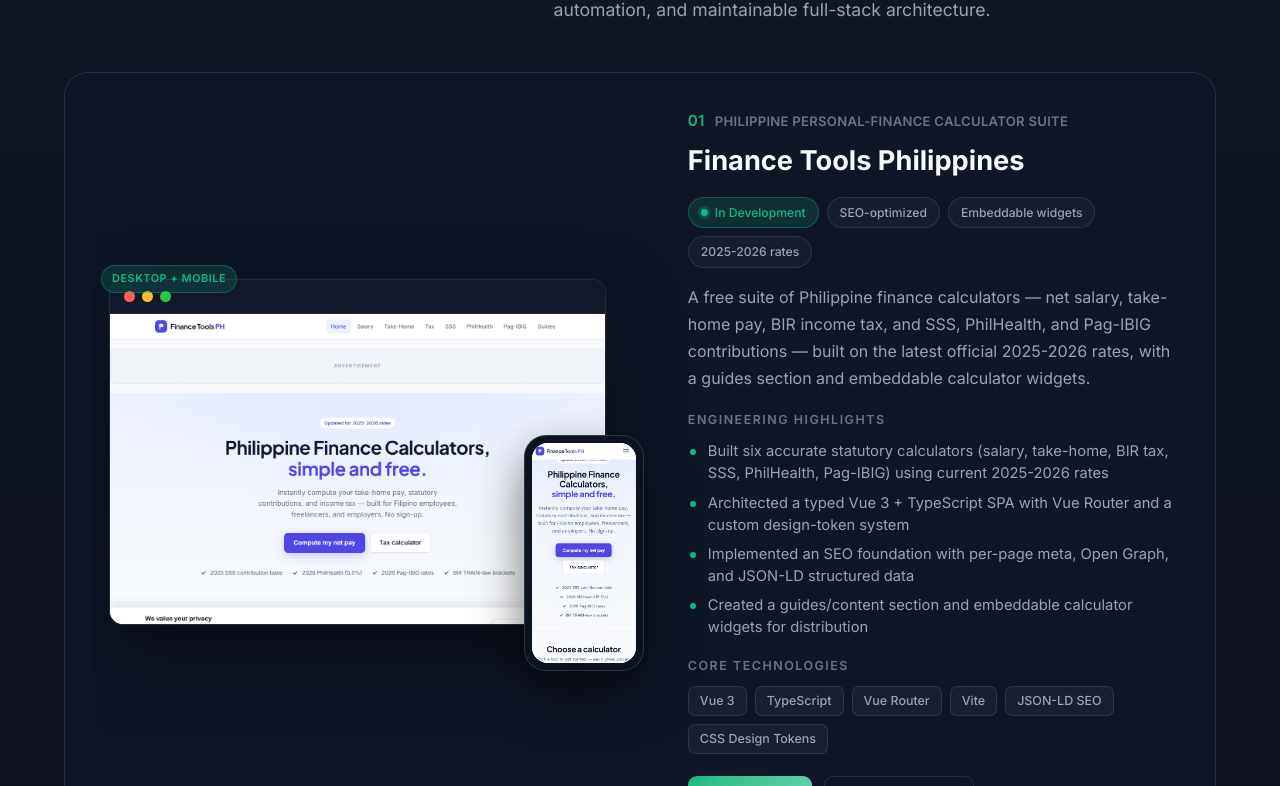
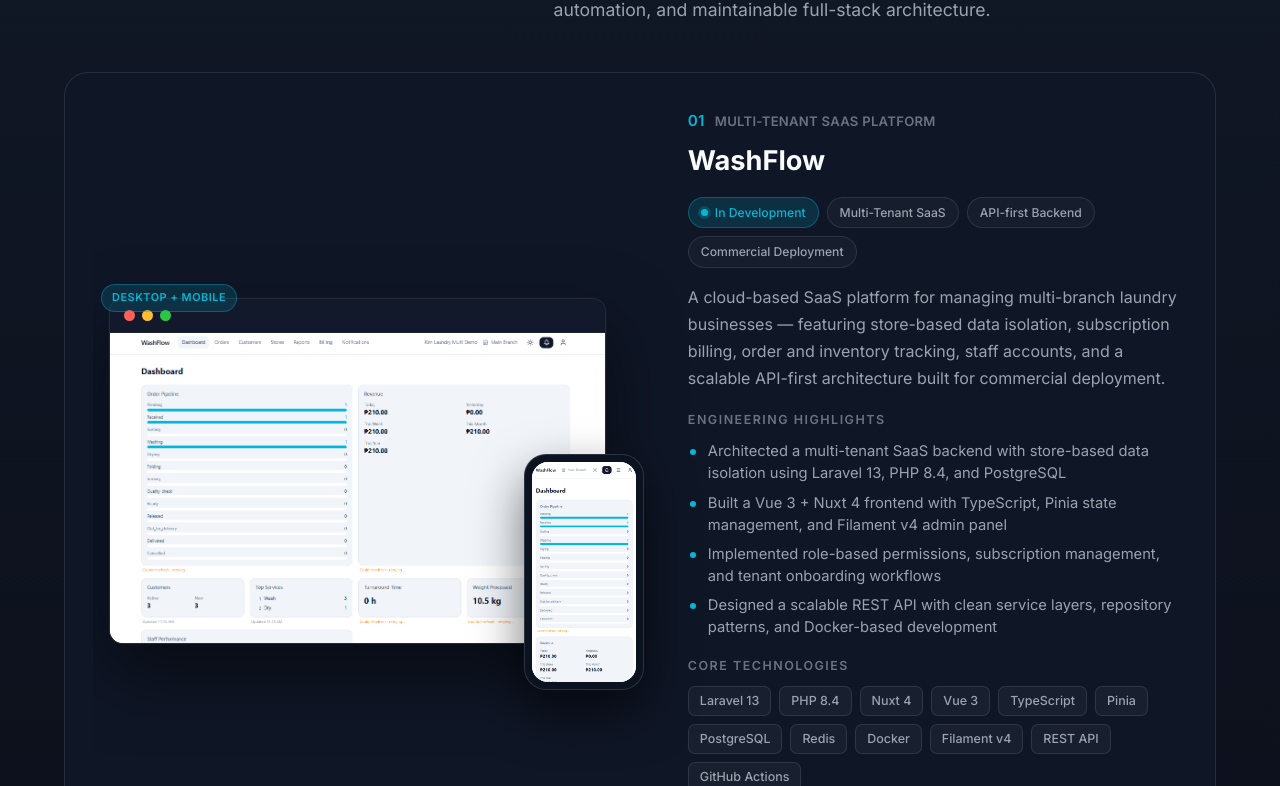
Before and after one commit to Kimbarona/my-portfolio, a React (Vite) app: page / in a window 1280 px wide. Shown: the part 5514-6300 px from the top of the page. Built offline with nearby package versions, Linux system fonts and the light colour scheme; no server answers.

Commit message:
Add washflow in my featured projects

```diff
--- a/src/sections/Projects.css
+++ b/src/sections/Projects.css
@@ -68,6 +68,7 @@
 .project-showcase-violet { --project-accent: #a78bfa; --project-accent-soft: rgba(167, 139, 250, 0.16); }
 .project-showcase-amber { --project-accent: #f59e0b; --project-accent-soft: rgba(245, 158, 11, 0.16); }
 .project-showcase-emerald { --project-accent: #10b981; --project-accent-soft: rgba(16, 185, 129, 0.16); }
+.project-showcase-cyan { --project-accent: #06b6d4; --project-accent-soft: rgba(6, 182, 212, 0.16); }
 
 .carousel-viewport {
   overflow: hidden;
--- a/src/sections/Projects.jsx
+++ b/src/sections/Projects.jsx
@@ -2,6 +2,31 @@
 import './Projects.css';
 
 const projects = [
+  {
+    title: 'WashFlow',
+    type: 'Multi-Tenant SaaS Platform',
+    status: 'In Development',
+    image: '/project-screenshots/washflow.png',
+    mobileImage: '/project-screenshots/washflow-mobile.png',
+    imageAlt: 'WashFlow multi-tenant SaaS platform dashboard showing laundry business management, branch overview, and subscription controls',
+    url: '#',
+    summary:
+      'A cloud-based SaaS platform for managing multi-branch laundry businesses — featuring store-based data isolation, subscription billing, order and inventory tracking, staff accounts, and a scalable API-first architecture built for commercial deployment.',
+    responsibilities: [
+      'Architected a multi-tenant SaaS backend with store-based data isolation using Laravel 13, PHP 8.4, and PostgreSQL',
+      'Built a Vue 3 + Nuxt 4 frontend with TypeScript, Pinia state management, and Filament v4 admin panel',
+      'Implemented role-based permissions, subscription management, and tenant onboarding workflows',
+      'Designed a scalable REST API with clean service layers, repository patterns, and Docker-based development',
+    ],
+    impact: [
+      'Enables laundry businesses to manage multiple branches from a single centralized platform',
+      'Provides complete data isolation between stores while maintaining a unified operational view',
+      'Built with enterprise-grade architecture ready for commercial SaaS deployment',
+    ],
+    highlights: ['Multi-Tenant SaaS', 'API-first Backend', 'Commercial Deployment'],
+    tech: ['Laravel 13', 'PHP 8.4', 'Nuxt 4', 'Vue 3', 'TypeScript', 'Pinia', 'PostgreSQL', 'Redis', 'Docker', 'Filament v4', 'REST API', 'GitHub Actions'],
+    accent: 'cyan',
+  },
   {
     title: 'Finance Tools Philippines',
     type: 'Philippine Personal-Finance Calculator Suite',
```
Also changed, not shown: data/portfolioKnowledge.js (+7 -0 lines), public/project-screenshots/washflow-mobile.png (added), public/project-screenshots/washflow.png (added).
